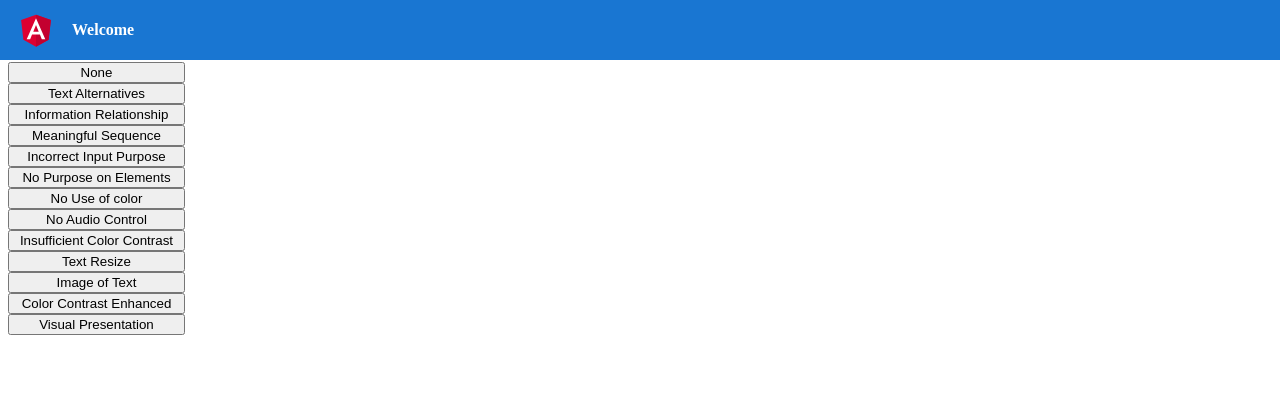
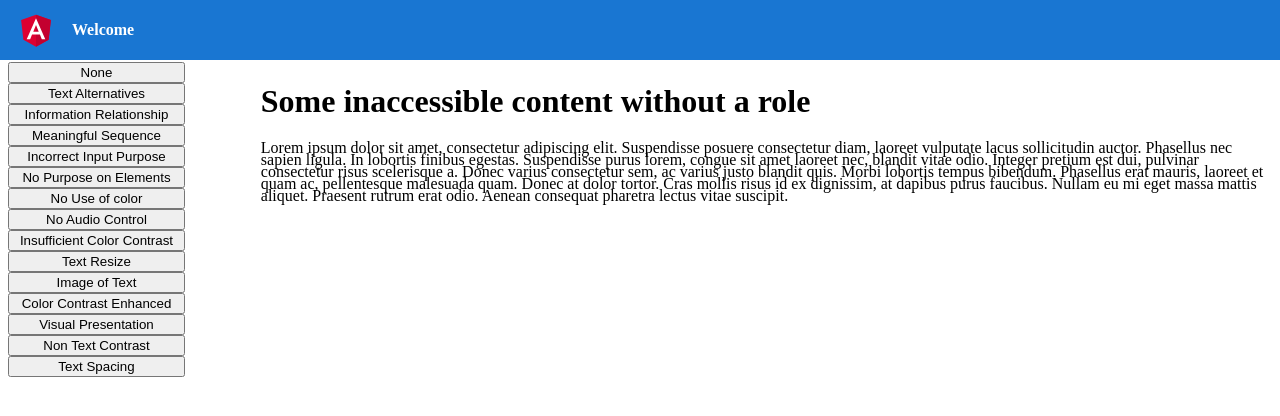
Before and after one commit to Web-Framework-Accessibility-Ratings/inacessible-angular-web-app, an Angular app in the folder inaccessible-angular-web-app/: page /textSpacing in a window 1280 px wide. Before the commit this address led to /. Shown: the top 416 px of the page. Built offline with nearby package versions, Linux system fonts and the light colour scheme.

Commit message:
1.4.11 and 1.4.12 completed

```diff
--- a/inaccessible-angular-web-app/src/app/app.component.html
+++ b/inaccessible-angular-web-app/src/app/app.component.html
@@ -60,6 +60,8 @@
     <button class="links" routerLink="imageOfText">Image of Text</button>
     <button class="links" routerLink="colorContrastEnhanced">Color Contrast Enhanced</button>
     <button class="links" routerLink="visualPresentation">Visual Presentation</button>
+    <button class="links" routerLink="nonTextContrast">Non Text Contrast</button>
+    <button class="links" routerLink="textSpacing">Text Spacing</button>
   </div>
   <div class="inaccessibleContentStyle" role="main">
     <router-outlet></router-outlet>
--- a/inaccessible-angular-web-app/src/app/app.module.ts
+++ b/inaccessible-angular-web-app/src/app/app.module.ts
@@ -15,6 +15,8 @@ import { TextResizeComponent } from './text-resize/text-resize.component';
 import { ImageOfTextComponent } from './image-of-text/image-of-text.component';
 import { ColorContrastEnhancedComponent } from './color-contrast-enhanced/color-contrast-enhanced.component';
 import { VisualPresentationComponent } from './visual-presentation/visual-presentation.component';
+import { NonTextContrastComponent } from './non-text-contrast/non-text-contrast.component';
+import { TextSpacingComponent } from './text-spacing/text-spacing.component';
 
 @NgModule({
   declarations: [
@@ -30,7 +32,9 @@ import { VisualPresentationComponent } from './visual-presentation/visual-presen
     TextResizeComponent,
     ImageOfTextComponent,
     ColorContrastEnhancedComponent,
-    VisualPresentationComponent
+    VisualPresentationComponent,
+    NonTextContrastComponent,
+    TextSpacingComponent
   ],
   imports: [
     BrowserModule,
--- /dev/null
+++ b/inaccessible-angular-web-app/src/app/non-text-contrast/non-text-contrast.component.html
@@ -0,0 +1,17 @@
+<div>
+    <h1>Some inaccessible content without a role</h1>
+        <p>
+            Lorem <a style="border: 'medium solid black'; border-radius: '2px'" href="/">ipsum</a> dolor sit amet, consectetur adipiscing elit.
+            Suspendisse posuere consectetur diam, laoreet vulputate lacus
+            sollicitudin auctor. Phasellus nec sapien ligula. In lobortis
+            finibus egestas. Suspendisse purus lorem, congue sit amet
+            laoreet nec, blandit vitae odio. Integer pretium est dui,
+            pulvinar consectetur risus scelerisque a. Donec varius
+            consectetur sem, ac varius justo blandit quis. Morbi lobortis
+            tempus bibendum. <a style="border: 'medium solid black'; border-radius: '2px'"  href="/">Phasellus</a> erat mauris, laoreet et quam ac,
+            pellentesque malesuada quam. Donec at dolor tortor. Cras mollis
+            risus id ex dignissim, at dapibus purus faucibus. Nullam eu mi
+            eget massa mattis aliquet. Praesent rutrum erat odio. Aenean
+            consequat pharetra lectus vitae suscipit.
+        </p>
+</div>
--- /dev/null
+++ b/inaccessible-angular-web-app/src/app/non-text-contrast/non-text-contrast.component.ts
@@ -0,0 +1,15 @@
+import { Component, OnInit } from '@angular/core';
+
+@Component({
+  selector: 'app-non-text-contrast',
+  templateUrl: './non-text-contrast.component.html',
+  styleUrls: ['./non-text-contrast.component.css']
+})
+export class NonTextContrastComponent implements OnInit {
+
+  constructor() { }
+
+  ngOnInit(): void {
+  }
+
+}
--- /dev/null
+++ b/inaccessible-angular-web-app/src/app/text-spacing/text-spacing.component.html
@@ -0,0 +1,17 @@
+<div>
+    <h1>Some inaccessible content without a role</h1>
+    <p style="line-height: 0.75;">
+        Lorem ipsum dolor sit amet, consectetur adipiscing elit.
+        Suspendisse posuere consectetur diam, laoreet vulputate lacus
+        sollicitudin auctor. Phasellus nec sapien ligula. In lobortis
+        finibus egestas. Suspendisse purus lorem, congue sit amet
+        laoreet nec, blandit vitae odio. Integer pretium est dui,
+        pulvinar consectetur risus scelerisque a. Donec varius
+        consectetur sem, ac varius justo blandit quis. Morbi lobortis
+        tempus bibendum. Phasellus erat mauris, laoreet et quam ac,
+        pellentesque malesuada quam. Donec at dolor tortor. Cras mollis
+        risus id ex dignissim, at dapibus purus faucibus. Nullam eu mi
+        eget massa mattis aliquet. Praesent rutrum erat odio. Aenean
+        consequat pharetra lectus vitae suscipit.
+    </p>
+</div>
--- /dev/null
+++ b/inaccessible-angular-web-app/src/app/text-spacing/text-spacing.component.ts
@@ -0,0 +1,15 @@
+import { Component, OnInit } from '@angular/core';
+
+@Component({
+  selector: 'app-text-spacing',
+  templateUrl: './text-spacing.component.html',
+  styleUrls: ['./text-spacing.component.css']
+})
+export class TextSpacingComponent implements OnInit {
+
+  constructor() { }
+
+  ngOnInit(): void {
+  }
+
+}
```
Also changed, not shown: inaccessible-angular-web-app/src/app/app-routing.module.ts (+10 -0 lines), inaccessible-angular-web-app/src/app/non-text-contrast/non-text-contrast.component.css (added), inaccessible-angular-web-app/src/app/text-spacing/text-spacing.component.css (added), 2 other files (tests, documents, lock files or other folders).
